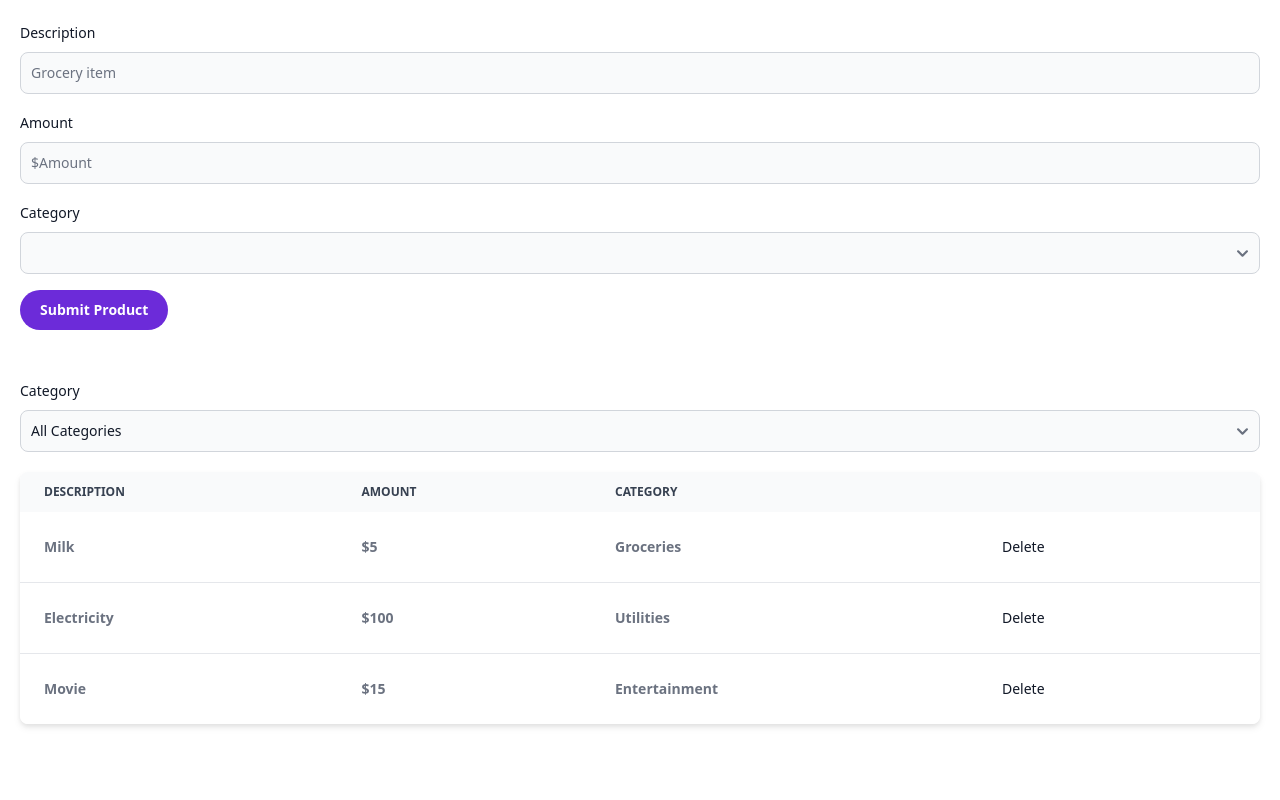
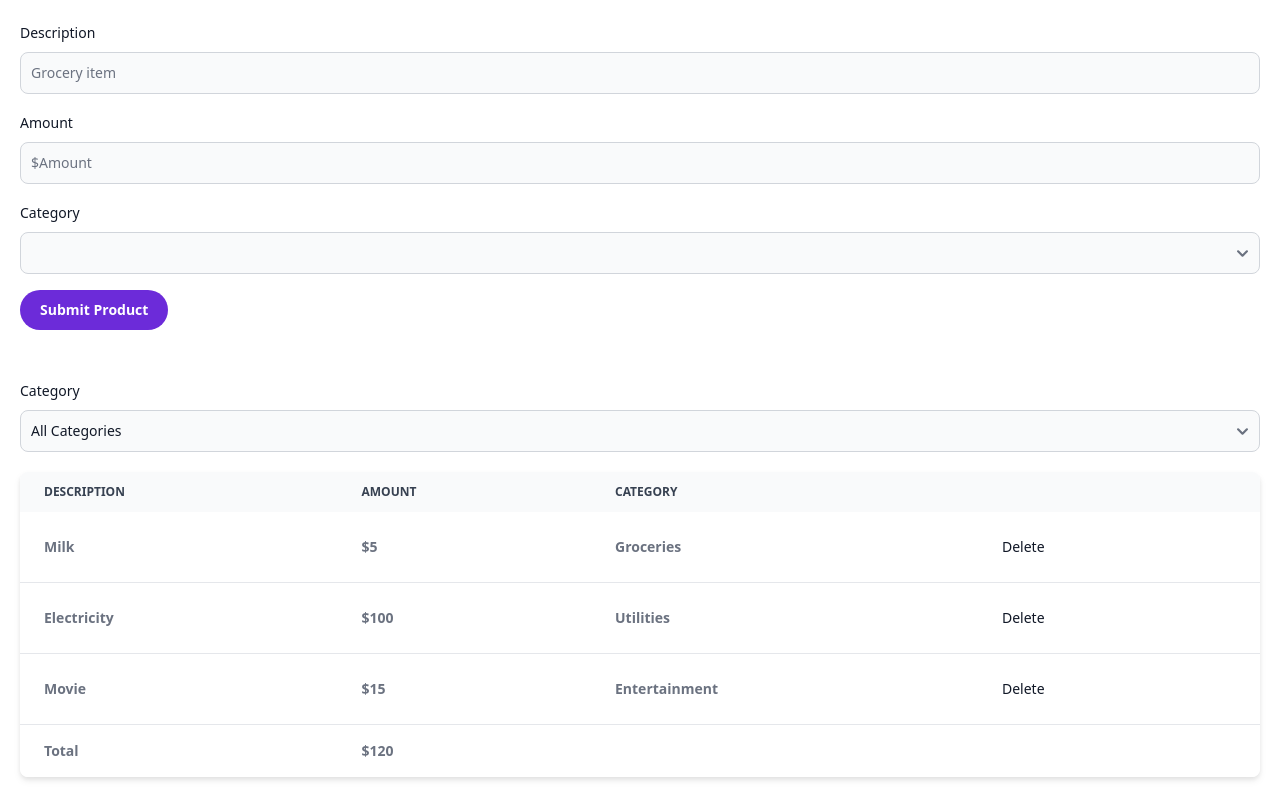
Before and after one commit to dorukwagle/react-app, a React (Vite) app: page / in a window 1280 px wide. Built offline with nearby package versions, Linux system fonts and the light colour scheme.

Commit message:
ExpenseTracker Expenses list completed

```diff
--- a/src/ExpenseTracker.tsx
+++ b/src/ExpenseTracker.tsx
@@ -4,9 +4,9 @@ import Expenses from "./components/Expenses";
 
 const headings = ["Description", "Amount", "Category"];
 const rows = [
-    { id: 1, data: ["Milk", 5, "Groceries"] },
-    { id: 2, data: ["Electricity", 100, "Utilities"] },
-    { id: 3, data: ["Movie", 15, "Entertainment"] },
+    { id: 1, data: {desc:"Milk", price: 5, category:"Groceries"} },
+    { id: 2, data: {desc:"Electricity", price: 100, category: "Utilities"} },
+    { id: 3, data: {desc:"Movie", price:15, category:"Entertainment"} },
 ];
 
 const generateId = () => rows.length + 1;
--- a/src/components/Expenses.tsx
+++ b/src/components/Expenses.tsx
@@ -1,9 +1,9 @@
 import { Table, Select, Label, Button } from "flowbite-react";
 import { ChangeEvent } from "react";
 
-
 interface RowProps {
-    id: number, data: (string | number)[]
+    id: number;
+    data: { desc: string; price: number; category: string };
 }
 
 interface Props {
@@ -13,16 +13,26 @@ interface Props {
     onDelete?: (item: number) => void;
 }
 
+const Expenses = ({ headings, rows, onSelect, onDelete }: Props) => {
+    const getHeadings = () =>
+        headings.map((heading, index) => (
+            <Table.HeadCell key={index}>{heading}</Table.HeadCell>
+        ));
 
-const Expenses = ({ headings, rows, onSelect, onDelete }: Props) => {
-
-    const getHeadings = () => headings.map((heading, index) => <Table.HeadCell key={index}>{heading}</Table.HeadCell>);
-
-    const getRow = (id: number, row: (string | number)[]) => (
-        <Table.Row key={id}  className="bg-white dark:border-gray-700 dark:bg-gray-800">
-            {row.map((cell, index) => (
-                <Table.Cell key={index}><span className="font-extrabold">{ index === 1? `$${cell}` : cell}</span></Table.Cell>
-            ))}
+    const getRow = (id: number, row: RowProps["data"]) => (
+        <Table.Row
+            key={id}
+            className="bg-white dark:border-gray-700 dark:bg-gray-800"
+        >
+            <Table.Cell>
+                <span className="font-extrabold">{row.desc}</span>
+            </Table.Cell>
+            <Table.Cell>
+                <span className="font-extrabold">${row.price}</span>
+            </Table.Cell>
+            <Table.Cell>
+                <span className="font-extrabold">{row.category}</span>
+            </Table.Cell>
             <Table.Cell>
                 <Button
                     color="red"
@@ -37,21 +47,21 @@ const Expenses = ({ headings, rows, onSelect, onDelete }: Props) => {
         </Table.Row>
     );
 
-    const handleCategorySelection = (e: ChangeEvent<HTMLSelectElement>) => onSelect && onSelect(e.target.value);
+    const getTotalPrice = () => {
+        const prices = rows.map((row) => row.data.price);
+        return prices.reduce((accum, price) => accum + price);
+    };
+
+    const handleCategorySelection = (e: ChangeEvent<HTMLSelectElement>) =>
+        onSelect && onSelect(e.target.value);
 
     return (
         <>
             <div className="mb-5">
                 <div className="mb-2 block">
-                    <Label
-                        htmlFor="category"
-                        value="Category"
-                    />
+                    <Label htmlFor="category" value="Category" />
                 </div>
-                <Select
-                    id="category"
-                    onChange={handleCategorySelection}
-                >
+                <Select id="category" onChange={handleCategorySelection}>
                     <option value="allcategories">All Categories</option>
                     <option value="groceries">Groceries</option>
                     <option value="utilities">Utilities</option>
@@ -67,7 +77,19 @@ const Expenses = ({ headings, rows, onSelect, onDelete }: Props) => {
                     </Table.HeadCell>
                 </Table.Head>
                 <Table.Body className="divide-y">
-                    {rows.map(row => getRow(row.id, row.data))}
+                    {rows.map((row) => getRow(row.id, row.data))}
+                    <Table.Row className="bg-white dark:border-gray-700 dark:bg-gray-800">
+                        <Table.Cell>
+                            <span className="font-extrabold">Total</span>
+                        </Table.Cell>
+                        <Table.Cell>
+                            <span className="font-extrabold">
+                                ${getTotalPrice()}
+                            </span>
+                        </Table.Cell>
+                        <Table.Cell></Table.Cell>
+                        <Table.Cell></Table.Cell>
+                    </Table.Row>
                 </Table.Body>
             </Table>
         </>
```
